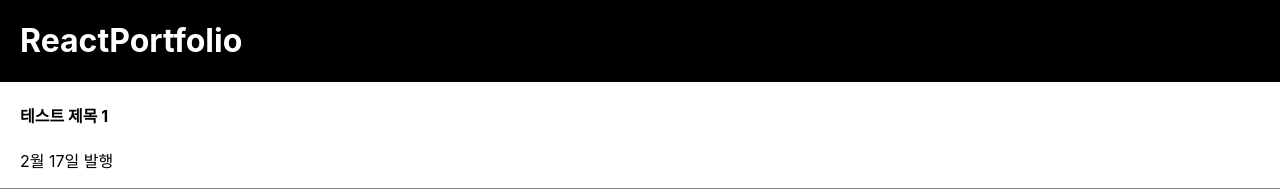
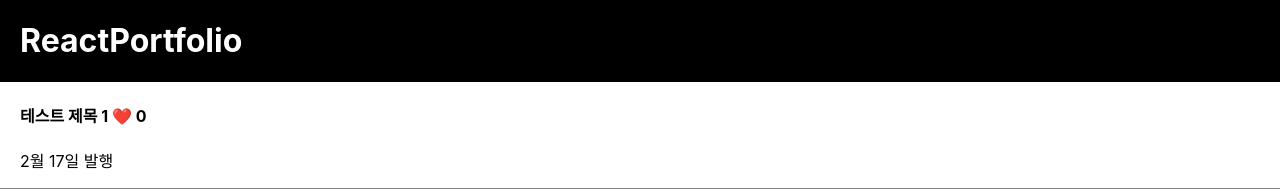
Before and after one commit to anyanswer1125/MyOwnBlog, a React (Create React App) app: page / in a window 1280 px wide. Shown: the top 193 px of the page. Built offline with nearby package versions, Linux system fonts and the light colour scheme.

Commit message:
좋아요 기능 추가

```diff
--- a/src/App.js
+++ b/src/App.js
@@ -9,7 +9,14 @@ function App() {
 
   let [logo, setLogo] = useState('ReactPortfolio');
   let [Title, setTitle] = useState(['테스트 제목 1','테스트 제목 2','테스트 제목 3']);
+  let [좋아요, 좋아요_수_변동] = useState(0);
 
+  function 함수() {
+    console.log('좋아요 버튼 클릭!')
+    // 좋아요 += 1;
+    좋아요_수_변동(좋아요 + 1)
+
+  }
 
   return (
     <div className="App">
@@ -18,7 +25,7 @@ function App() {
       </div>
 
       <div className="list">
-        <h4> {Title[0]} </h4>
+        <h4> {Title[0]} <span onClick={함수}>❤️</span> {좋아요} </h4>
         <p>2월 17일 발행</p>
       </div>
 
```
